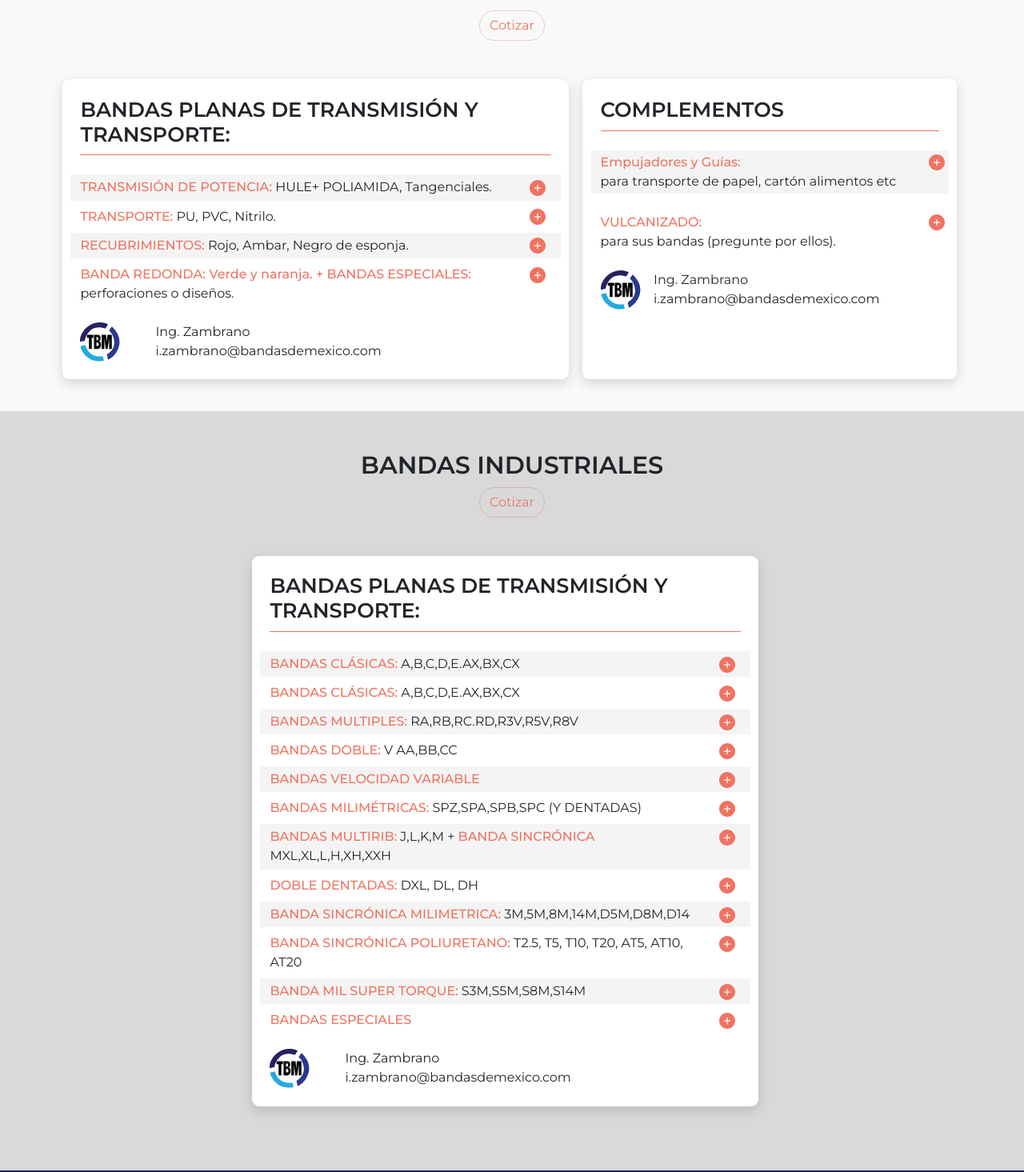
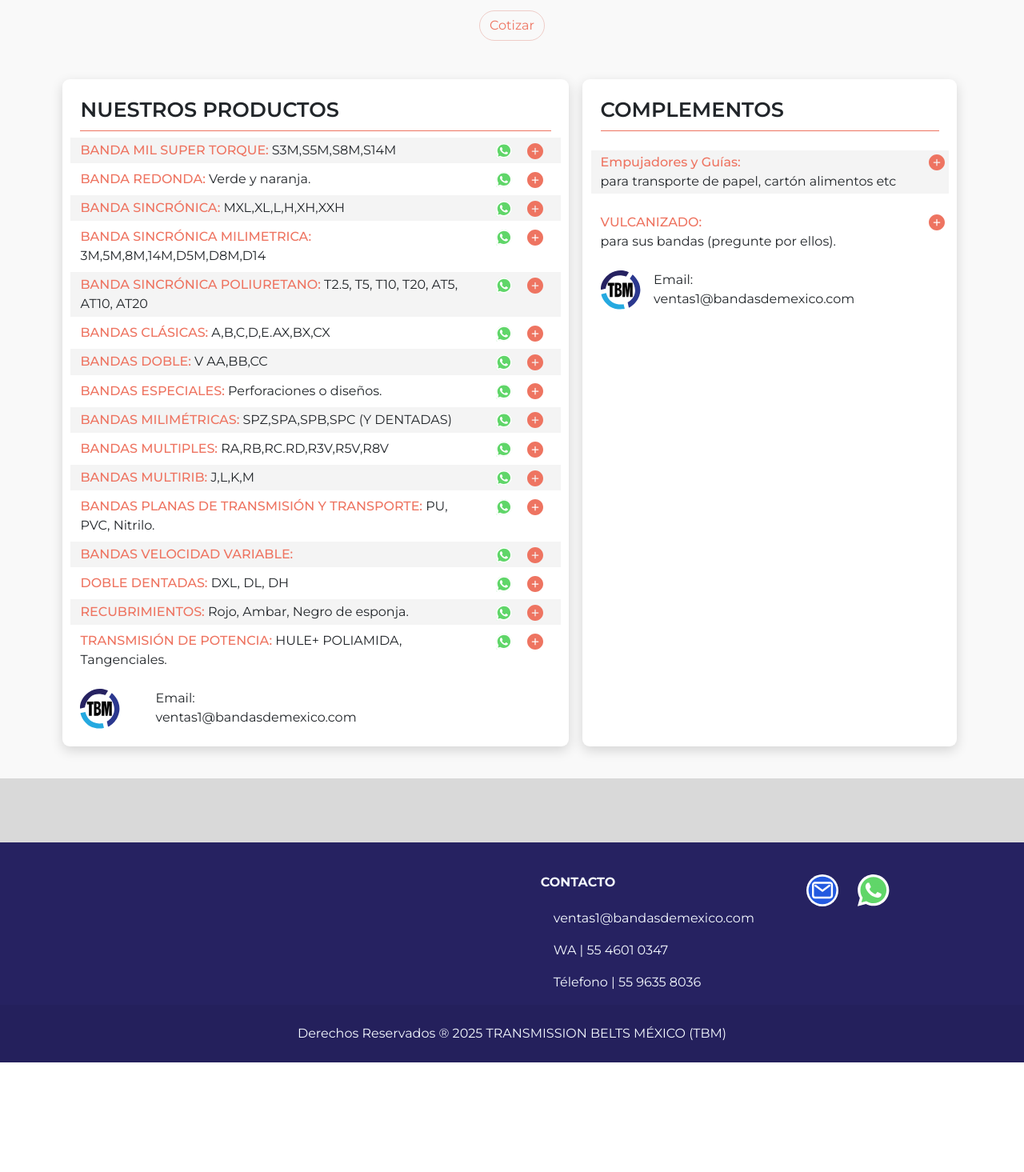
Before and after one commit to elesecamara/tbm, an Angular app: page / in a window 1280 px wide. Shown: the part 645-2110 px from the top of the page at 80% size. After the commit the page ends 1973 px from the top, so only its background shows below. Built offline with nearby package versions, Linux system fonts and the light colour scheme.

Commit message:
Se realizan ajustes generales para la página

```diff
--- a/src/app/app.component.html
+++ b/src/app/app.component.html
@@ -41,9 +41,9 @@
           <!--<p><i class="fas fa-home me-3"></i> New York, NY 10012, US</p>-->
           <p>
             <i class="fas fa-envelope me-3"></i>
-            i.zambrano&#64;bandasdemexico.com
+            ventas1&#64;bandasdemexico.com
           </p>
-          <p><i class="fas fa-phone me-3"></i>WA | 55 460 1034</p>
+          <p><i class="fas fa-phone me-3"></i>WA | 55 4601 0347</p>
           <p><i class="fas fa-print me-3"></i>Télefono | 55 9635 8036</p>
         </div>
         <!-- Grid column -->
@@ -52,13 +52,13 @@
           <!-- Links -->
     <!-- Right -->
     <div>
-      <a href="mailto:i.zambrano@tbelts.mx?subject=Consulta%20sobre%20productos&body=Me%20interesa%20recibir%20más%20información%20sobre..."
+      <a href="mailto:ventas1@tbelts.mx?subject=Consulta%20sobre%20productos&body=Me%20interesa%20recibir%20más%20información%20sobre..."
                                         target="_blank"
                                         rel="noopener noreferrer"
                                         class="me-4 text-reset">
         <img class="icn_social" src="/assets/img/mail.svg" alt="TBM " >
       </a>
-      <a href="https://wa.me/554601034?text=Hola%2C%20me%20interesa%20cotizar%20bandas"
+      <a href="https://wa.me/5546010347?text=Hola%2C%20me%20interesa%20cotizar%20bandas"
                                         target="_blank"
                                         rel="noopener noreferrer"
                                         class="me-4 text-reset">
--- a/src/app/app.routes.ts
+++ b/src/app/app.routes.ts
@@ -9,9 +9,9 @@
 // Exporta constantes de rutas para usar en toda la aplicación
 export const APP_ROUTES = {
   HOME: '',
-  ESPECIALIDAD: 'especialidad',
+  ESPECIALIDAD: 'bandas-planas-transmision',
   SOLUCIONES: 'soluciones',
-  TESCO: 'tesco',
+  TESCO: 'nosotros',
   COMPLEMENTOS: 'complementos',
   CONTACTO: 'contacto'
 } as const;
@@ -22,9 +22,9 @@
 // Configuración de rutas de Angular (usa las constantes)
 export const routes: Routes = [
   { path: APP_ROUTES.HOME, component: HomeComponent, title: 'Inicio | TBM' },
-  { path: APP_ROUTES.ESPECIALIDAD, component: EspecialidadComponent, title: 'Nuestra Especialidad | TBM' },
+  { path: APP_ROUTES.ESPECIALIDAD, component: EspecialidadComponent, title: 'Bandas Planas de Transmisión y Transporte | TBM' },
   { path: APP_ROUTES.SOLUCIONES, component: SolucionesComponent, title: 'Nuestras Soluciones | TBM' },
-  { path: APP_ROUTES.TESCO, component: TescoComponent, title: 'Tesco | TBM' },
+  { path: APP_ROUTES.TESCO, component: TescoComponent, title: 'Nosotros | TBM' },
 
   { path: APP_ROUTES.CONTACTO, component: ContactoComponent, title: 'Contacto | TBM' },
   { path: '**', redirectTo: APP_ROUTES.HOME }
--- a/src/app/components/header/header.component.html
+++ b/src/app/components/header/header.component.html
@@ -11,13 +11,13 @@
           <a class="nav-link" [routerLink]="ROUTES.HOME" routerLinkActive="active">Inicio</a>
         </li>
         <li class="nav-item">
-          <a class="nav-link" [routerLink]="ROUTES.ESPECIALIDAD" routerLinkActive="active">Especialidades</a>
+          <a class="nav-link" [routerLink]="ROUTES.ESPECIALIDAD" routerLinkActive="active">Bandas Planas de Transmisión y Transporte</a>
         </li>
         <li class="nav-item">
           <a class="nav-link" [routerLink]="ROUTES.SOLUCIONES" routerLinkActive="active">Soluciones</a>
         </li>
         <li class="nav-item">
-          <a class="nav-link" [routerLink]="ROUTES.TESCO" routerLinkActive="active">Tesco ®</a>
+          <a class="nav-link" [routerLink]="ROUTES.TESCO" routerLinkActive="active">Nosotros</a>
         </li>
         <li class="nav-item">
           <a class="nav-link" [routerLink]="ROUTES.CONTACTO" routerLinkActive="active">Contacto</a>
--- a/src/app/pages/contacto/contacto.component.html
+++ b/src/app/pages/contacto/contacto.component.html
@@ -10,7 +10,7 @@
                             <div class="member-card pt-2 pb-2">
                                 <div class="thumb-lg member-thumb mx-auto"><img src="/assets/img/circ.svg" class="rounded-circle img-thumbnail" alt="profile-image"></div>
                                 <div class="">
-                                    <h4>Issachar Zambrano</h4>
+                                    <h4>Ventas</h4>
                                     <p class="text-muted">&#64;Director Comercial <span>| </span><span><strong>55 963 8036</strong></span></p>
                                 </div>
                                <!--<ul class="social-links list-inline">
@@ -29,7 +29,7 @@
                                         </a>
                                     </div>
                                     <div class="col-md-6 mb-1">
-                                        <a href="mailto:i.zambrano@bandasdemexico.com?subject=Consulta%20sobre%20productos&body=Me%20interesa%20recibir%20más%20información%20sobre..."
+                                        <a href="mailto:ventas1@bandasdemexico.com?subject=Consulta%20sobre%20productos&body=Me%20interesa%20recibir%20más%20información%20sobre..."
                                         target="_blank"
                                         rel="noopener noreferrer"
                                         class="btn btn-primary clrBrandoraBlck btnPata">
--- a/src/app/pages/home/home.component.html
+++ b/src/app/pages/home/home.component.html
@@ -6,40 +6,33 @@
   <div class="row tituloHome mb-5">
     <h1>NUESTRA ESPECIALIDAD</h1>
     <div class="contA"><a class="btn btn-outline-primary btnHome " [routerLink]="ROUTES.CONTACTO" routerLinkActive="active">Cotizar </a></div>
-
   </div>
   <div class="row contCardsHome">
     <div class="col-md-7 cardHome">
-      <h2>BANDAS PLANAS DE TRANSMISIÓN Y TRANSPORTE:</h2>
-      <div class="row mb-2 mt-4 gris">
-        <div class="col-11 naranja"><span>TRANSMISIÓN DE POTENCIA:</span> HULE+ POLIAMIDA, Tangenciales. </div>
-        <div class="col-1 "><a class="nav-link" [routerLink]="ROUTES.ESPECIALIDAD" routerLinkActive="active">
-	<img class="icn" src="/assets/img/mas.svg" alt="TBM " >
-</a></div>
+      <h2>NUESTROS PRODUCTOS</h2>
+      <ng-container *ngFor="let banda of bandas; let i = index">
+        <div class="row mb-2" [ngClass]="{'gris': i % 2 === 0}">
+          <div class="col-10 naranja">
+            <span>{{ banda.name }}:</span> {{ banda.value }}
           </div>
-      <div class="row mb-2">
-        <div class="col-11 naranja"><span>TRANSPORTE:</span> PU, PVC, Nitrilo.</div>
-        <div class="col-1"><a class="nav-link" [routerLink]="ROUTES.ESPECIALIDAD" routerLinkActive="active">
-	<img class="icn" src="/assets/img/mas.svg" alt="TBM " >
-</a></div>
+          <div class="col-2" style="display: flex; justify-content: space-around;">
+            <a class="nav-link"
+              [href]="'https://wa.me/+525546010347?text=' + 'Hola, me interesa el producto ' + banda.name + ': ' + banda.value"
+              target="_blank"
+            >
+              <img class="icn" src="/assets/img/whatsApp.svg" alt="WhatsApp">
+            </a>
+            <a class="nav-link" [routerLink]="ROUTES.ESPECIALIDAD" routerLinkActive="active">
+              <img class="icn" src="/assets/img/mas.svg" alt="TBM">
+            </a>
           </div>
-      <div class="row mb-2 gris">
-        <div class="col-11 naranja"><span>RECUBRIMIENTOS:</span> Rojo, Ambar, Negro de esponja.</div>
-        <div class="col-1"><a class="nav-link" [routerLink]="ROUTES.ESPECIALIDAD" routerLinkActive="active">
-	<img class="icn" src="/assets/img/mas.svg" alt="TBM " >
-</a></div>
         </div>
-      <div class="row mb-2">
-        <div class="col-11 naranja"><span>BANDA REDONDA: Verde y naranja. + BANDAS ESPECIALES:</span> perforaciones o diseños.</div>
-        <div class="col-1"><a class="nav-link" [routerLink]="ROUTES.ESPECIALIDAD" routerLinkActive="active">
-	<img class="icn" src="/assets/img/mas.svg" alt="TBM " >
-</a></div>
-      </div>
+      </ng-container>
       <div class="row cardContacto mt-4">
         <div class="col-2"><img src="/assets/img/circ.svg" alt="TBM " ></div>
         <div class="col-10 ps-3">
-          <div class="row">Ing. Zambrano</div>
-          <div class="row">i.zambrano&#64;bandasdemexico.com</div>
+          <div class="row">Email:</div>
+          <div class="row">ventas1&#64;bandasdemexico.com</div>
         </div>
       </div>
     </div>
@@ -47,116 +40,150 @@
       <h2>COMPLEMENTOS</h2>
       <div class="row mb-2 mt-4 gris">
         <div class="col-11 naranja"><span>Empujadores y Guías:</span><br>para transporte de papel, cartón alimentos etc </div>
-        <div class="col-1"><a class="nav-link" [routerLink]="ROUTES.ESPECIALIDAD" routerLinkActive="active">
+        <div class="col-1">
+          <a class="nav-link" [routerLink]="ROUTES.ESPECIALIDAD" routerLinkActive="active">
             <img class="icn" src="/assets/img/mas.svg" alt="TBM " >
-</a></div>
+          </a>
+        </div>
       </div>
       <div class="row mb-2 mt-4">
         <div class="col-11 naranja"><span>VULCANIZADO: </span><br>para sus bandas (pregunte por ellos). </div>
-        <div class="col-1"><a class="nav-link" [routerLink]="ROUTES.ESPECIALIDAD" routerLinkActive="active">
+        <div class="col-1">
+          <a class="nav-link" [routerLink]="ROUTES.ESPECIALIDAD" routerLinkActive="active">
             <img class="icn" src="/assets/img/mas.svg" alt="TBM " >
-</a></div>
+          </a>
+        </div>
       </div>
       <div class="row cardContacto mt-4">
         <div class="col-2"><img src="/assets/img/circ.svg" alt="TBM " ></div>
         <div class="col-10 ps-3">
-          <div class="row">Ing. Zambrano</div>
-          <div class="row">i.zambrano&#64;bandasdemexico.com</div>
+          <div class="row">Email:</div>
+          <div class="row">ventas1&#64;bandasdemexico.com</div>
         </div>
       </div>
     </div>
   </div>
 </div><!--TOP-->
 <div class="container-fluid segunda fndGris">
-  <div class="row tituloHome mb-5">
+  <!-- <div class="row tituloHome mb-5">
     <h1>BANDAS INDUSTRIALES</h1>
     <div class="contA"><a class="btn btn-outline-primary btnHome " [routerLink]="ROUTES.CONTACTO" routerLinkActive="active">Cotizar </a></div>
-
   </div>
   <div class="row contCardsHome oneCards">
     <div class="col-md-7 cardHome cardBottom">
       <h2>BANDAS PLANAS DE TRANSMISIÓN Y TRANSPORTE:</h2>
       <div class="row mb-2 mt-4 gris">
-        <div class="col-11 naranja"><span>BANDAS CLÁSICAS:</span>  A,B,C,D,E.AX,BX,CX</div>
-        <div class="col-1"><a class="nav-link" [routerLink]="ROUTES.ESPECIALIDAD" routerLinkActive="active">
+        <div class="col-11 naranja">
+          <span>BANDAS CLÁSICAS:</span>  A,B,C,D,E.AX,BX,CX
+        </div>
+        <div class="col-1">
+          <a class="nav-link" [routerLink]="ROUTES.ESPECIALIDAD" routerLinkActive="active">
             <img class="icn" src="/assets/img/mas.svg" alt="TBM " >
-</a></div>
+          </a>
+        </div>
+      </div>
+
+      <div class="row mb-2 gris">
+        <div class="col-11 naranja">
+          <span>BANDAS MULTIPLES:</span>  RA,RB,RC.RD,R3V,R5V,R8V
+        </div>
+        <div class="col-1">
+          <a class="nav-link" [routerLink]="ROUTES.ESPECIALIDAD" routerLinkActive="active">
+            <img class="icn" src="/assets/img/mas.svg" alt="TBM " >
+          </a>
+        </div>
       </div>
       <div class="row mb-2">
-        <div class="col-11 naranja"><span>BANDAS CLÁSICAS:</span>  A,B,C,D,E.AX,BX,CX</div>
-        <div class="col-1"><a class="nav-link" [routerLink]="ROUTES.ESPECIALIDAD" routerLinkActive="active">
+        <div class="col-11 naranja">
+          <span>BANDAS DOBLE:</span>  V AA,BB,CC
+        </div>
+        <div class="col-1">
+          <a class="nav-link" [routerLink]="ROUTES.ESPECIALIDAD" routerLinkActive="active">
             <img class="icn" src="/assets/img/mas.svg" alt="TBM " >
-</a></div>
+          </a>
+        </div>
       </div>
       <div class="row mb-2 gris">
-        <div class="col-11 naranja"><span>BANDAS MULTIPLES:</span>  RA,RB,RC.RD,R3V,R5V,R8V</div>
-        <div class="col-1"><a class="nav-link" [routerLink]="ROUTES.ESPECIALIDAD" routerLinkActive="active">
+        <div class="col-11 naranja">
+          <span>BANDAS VELOCIDAD VARIABLE  </span> </div>
+        <div class="col-1">
+          <a class="nav-link" [routerLink]="ROUTES.ESPECIALIDAD" routerLinkActive="active">
             <img class="icn" src="/assets/img/mas.svg" alt="TBM " >
-</a></div>
+          </a>
+        </div>
       </div>
       <div class="row mb-2">
-        <div class="col-11 naranja"><span>BANDAS DOBLE:</span>  V AA,BB,CC </div>
-        <div class="col-1"><a class="nav-link" [routerLink]="ROUTES.ESPECIALIDAD" routerLinkActive="active">
+        <div class="col-11 naranja">
+          <span>BANDAS MILIMÉTRICAS:</span> SPZ,SPA,SPB,SPC (Y DENTADAS) </div>
+        <div class="col-1">
+          <a class="nav-link" [routerLink]="ROUTES.ESPECIALIDAD" routerLinkActive="active">
             <img class="icn" src="/assets/img/mas.svg" alt="TBM " >
-</a></div>
+          </a>
+        </div>
       </div>
       <div class="row mb-2 gris">
-        <div class="col-11 naranja"><span>BANDAS VELOCIDAD VARIABLE  </span> </div>
-        <div class="col-1"><a class="nav-link" [routerLink]="ROUTES.ESPECIALIDAD" routerLinkActive="active">
+        <div class="col-11 naranja">
+          <span>BANDAS MULTIRIB:</span>  J,L,K,M + <span>BANDA SINCRÓNICA</span> MXL,XL,L,H,XH,XXH </div>
+        <div class="col-1">
+          <a class="nav-link" [routerLink]="ROUTES.ESPECIALIDAD" routerLinkActive="active">
             <img class="icn" src="/assets/img/mas.svg" alt="TBM " >
-</a></div>
+          </a>
+        </div>
       </div>
       <div class="row mb-2">
-        <div class="col-11 naranja"><span>BANDAS MILIMÉTRICAS:</span> SPZ,SPA,SPB,SPC (Y DENTADAS) </div>
-        <div class="col-1"><a class="nav-link" [routerLink]="ROUTES.ESPECIALIDAD" routerLinkActive="active">
+        <div class="col-11 naranja">
+          <span>DOBLE DENTADAS:</span> DXL, DL, DH </div>
+        <div class="col-1">
+          <a class="nav-link" [routerLink]="ROUTES.ESPECIALIDAD" routerLinkActive="active">
             <img class="icn" src="/assets/img/mas.svg" alt="TBM " >
-</a></div>
+          </a>
+        </div>
       </div>
       <div class="row mb-2 gris">
-        <div class="col-11 naranja"><span>BANDAS MULTIRIB:</span>  J,L,K,M + <span>BANDA SINCRÓNICA</span> MXL,XL,L,H,XH,XXH </div>
-        <div class="col-1"><a class="nav-link" [routerLink]="ROUTES.ESPECIALIDAD" routerLinkActive="active">
+        <div class="col-11 naranja">
+          <span>BANDA SINCRÓNICA MILIMETRICA:</span>  3M,5M,8M,14M,D5M,D8M,D14 </div>
+        <div class="col-1">
+          <a class="nav-link" [routerLink]="ROUTES.ESPECIALIDAD" routerLinkActive="active">
             <img class="icn" src="/assets/img/mas.svg" alt="TBM " >
-</a></div>
+          </a>
+        </div>
       </div>
       <div class="row mb-2">
-        <div class="col-11 naranja"><span>DOBLE DENTADAS:</span> DXL, DL, DH </div>
-        <div class="col-1"><a class="nav-link" [routerLink]="ROUTES.ESPECIALIDAD" routerLinkActive="active">
+        <div class="col-11 naranja">
+          <span>BANDA SINCRÓNICA POLIURETANO:</span> T2.5, T5, T10, T20, AT5, AT10, AT20  </div>
+        <div class="col-1">
+          <a class="nav-link" [routerLink]="ROUTES.ESPECIALIDAD" routerLinkActive="active">
             <img class="icn" src="/assets/img/mas.svg" alt="TBM " >
-</a></div>
+          </a>
+        </div>
       </div>
       <div class="row mb-2 gris">
-        <div class="col-11 naranja"><span>BANDA SINCRÓNICA MILIMETRICA:</span>  3M,5M,8M,14M,D5M,D8M,D14 </div>
-        <div class="col-1"><a class="nav-link" [routerLink]="ROUTES.ESPECIALIDAD" routerLinkActive="active">
+        <div class="col-11 naranja">
+          <span>BANDA MIL SUPER TORQUE:</span>  S3M,S5M,S8M,S14M </div>
+        <div class="col-1">
+          <a class="nav-link" [routerLink]="ROUTES.ESPECIALIDAD" routerLinkActive="active">
             <img class="icn" src="/assets/img/mas.svg" alt="TBM " >
-</a></div>
+          </a>
+        </div>
       </div>
       <div class="row mb-2">
-        <div class="col-11 naranja"><span>BANDA SINCRÓNICA POLIURETANO:</span> T2.5, T5, T10, T20, AT5, AT10, AT20  </div>
-        <div class="col-1"><a class="nav-link" [routerLink]="ROUTES.ESPECIALIDAD" routerLinkActive="active">
+        <div class="col-11 naranja">
+          <span>BANDAS ESPECIALES</span></div>
+        <div class="col-1">
+          <a class="nav-link" [routerLink]="ROUTES.ESPECIALIDAD" routerLinkActive="active">
             <img class="icn" src="/assets/img/mas.svg" alt="TBM " >
-</a></div>
+          </a>
         </div>
-      <div class="row mb-2 gris">
-        <div class="col-11 naranja"><span>BANDA MIL SUPER TORQUE:</span>  S3M,S5M,S8M,S14M </div>
-        <div class="col-1"><a class="nav-link" [routerLink]="ROUTES.ESPECIALIDAD" routerLinkActive="active">
-	<img class="icn" src="/assets/img/mas.svg" alt="TBM " >
-</a></div>
-      </div>
-      <div class="row mb-2">
-        <div class="col-11 naranja"><span>BANDAS ESPECIALES</span></div>
-        <div class="col-1"><a class="nav-link" [routerLink]="ROUTES.ESPECIALIDAD" routerLinkActive="active">
-	<img class="icn" src="/assets/img/mas.svg" alt="TBM " >
-</a></div>
       </div>
 
       <div class="row cardContacto mt-4">
         <div class="col-2"><img src="/assets/img/circ.svg" alt="TBM " ></div>
         <div class="col-10 ps-3">
-          <div class="row">Ing. Zambrano</div>
-          <div class="row">i.zambrano&#64;bandasdemexico.com</div>
+          <div class="row">Email:</div>
+          <div class="row">ventas1&#64;bandasdemexico.com</div>
         </div>
       </div>
     </div>
-  </div>
+  </div> -->
 </div><!--Bottom-->
 </section>
--- a/src/app/pages/home/home.component.ts
+++ b/src/app/pages/home/home.component.ts
@@ -32,6 +32,73 @@
       backgroundImage: "/assets/img/home2.jpg",
       imageTitle: "Precisión en cada giro, durabilidad en cada operación.",
       seoDescription: "Descripción SEO para la segunda slide - Palabras clave relevantes"
+    }
+  ];
+
+  bandas = [
+    {
+      "name": "BANDA MIL SUPER TORQUE",
+      "value": "S3M,S5M,S8M,S14M"
+    },
+    {
+      "name": "BANDA REDONDA",
+      "value": "Verde y naranja."
+    },
+    {
+      "name": "BANDA SINCRÓNICA",
+      "value": "MXL,XL,L,H,XH,XXH"
+    },
+    {
+      "name": "BANDA SINCRÓNICA MILIMETRICA",
+      "value": "3M,5M,8M,14M,D5M,D8M,D14"
+    },
+    {
+      "name": "BANDA SINCRÓNICA POLIURETANO",
+      "value": "T2.5, T5, T10, T20, AT5, AT10, AT20"
+    },
+    {
+      "name": "BANDAS CLÁSICAS",
+      "value": "A,B,C,D,E.AX,BX,CX"
+    },
+    {
+      "name": "BANDAS DOBLE",
+      "value": "V AA,BB,CC"
+    },
+    {
+      "name": "BANDAS ESPECIALES",
+      "value": "Perforaciones o diseños."
+    },
+    {
+      "name": "BANDAS MILIMÉTRICAS",
+      "value": "SPZ,SPA,SPB,SPC (Y DENTADAS)"
+    },
+    {
+      "name": "BANDAS MULTIPLES",
+      "value": "RA,RB,RC.RD,R3V,R5V,R8V"
+    },
+    {
+      "name": "BANDAS MULTIRIB",
+      "value": "J,L,K,M"
+    },
+    {
+      "name": "BANDAS PLANAS DE TRANSMISIÓN Y TRANSPORTE",
+      "value": "PU, PVC, Nitrilo."
+    },
+    {
+      "name": "BANDAS VELOCIDAD VARIABLE",
+      "value": ""
+    },
+    {
+      "name": "DOBLE DENTADAS",
+      "value": "DXL, DL, DH"
+    },
+    {
+      "name": "RECUBRIMIENTOS",
+      "value": "Rojo, Ambar, Negro de esponja."
+    },
+    {
+      "name": "TRANSMISIÓN DE POTENCIA",
+      "value": "HULE+ POLIAMIDA, Tangenciales."
     }
   ];
 
--- a/src/app/pages/tesco/tesco.component.html
+++ b/src/app/pages/tesco/tesco.component.html
@@ -6,7 +6,7 @@
 </div>
 <div class="container-fluid mt-5 ps-5">
     <div class="row mb-4">
-        <h1>Tesco ®</h1>
+        <h1>Tesko ®</h1>
     </div>
     <div class="container-fluid mb-5">
         <div class="row ">
```
Lines whose indentation alone changed are shown as unchanged.
